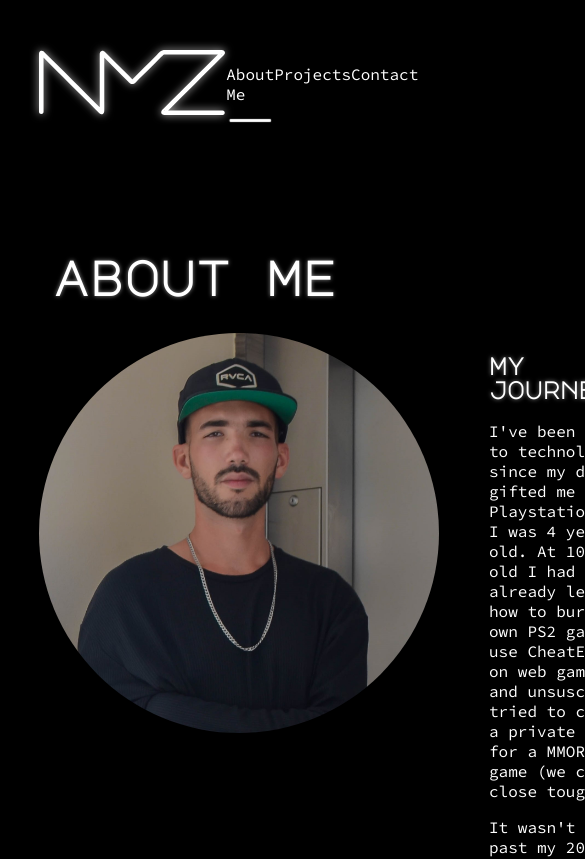
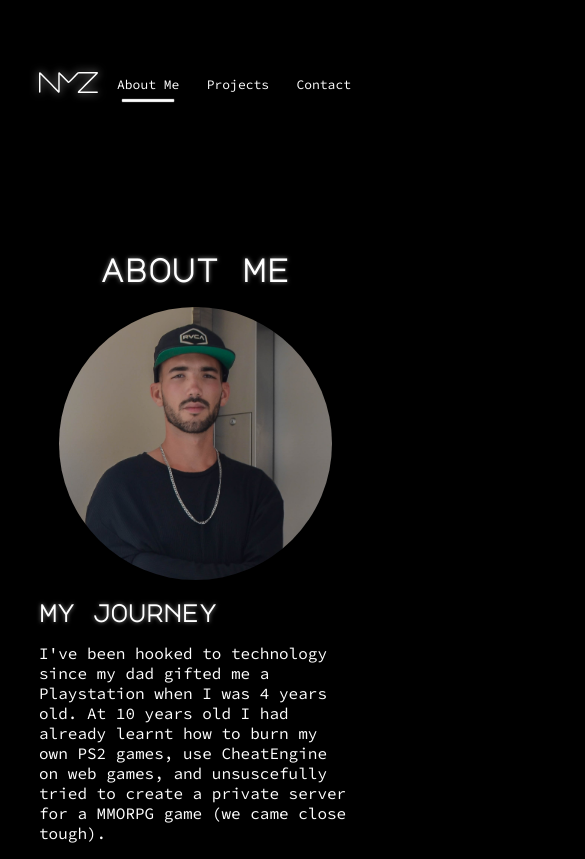
Before and after one commit to NicoMunoz909/portfolio, a React (Vite) app: page /about in a window 390 px wide. Shown: the top 859 px of the page, 585 px wide, since content can reach past the window. Built offline with nearby package versions, Linux system fonts and the light colour scheme.

Commit message:
Make website responsive

```diff
--- a/src/Components/Navbar/Navbar.css
+++ b/src/Components/Navbar/Navbar.css
@@ -9,20 +9,19 @@
   height: 20vh;
   padding: 0vh 10%;
   box-shadow: 0px 2px 7px 4px black;
-
   background-color: black;
   z-index: 1;
 }
 
 .navbar-icon {
-  width: 22vh;
+  width: 15vw;
   filter: drop-shadow(0px 0px 4px rgb(187, 186, 186));
 }
 
 .navbar-links {
   display: flex;
   justify-content: space-between;
-  width: 40%;
+  width: 40vw;
 }
 
 .navbar-links a {
@@ -57,3 +56,13 @@
   transform: translateX(-50%);
   border-radius: 100%;
 }
+
+@media (max-width: 425px) {
+  .navbar-links {
+    width: 60vw;
+  }
+
+  .navbar-links a {
+    font-size: small;
+  }
+}
--- a/src/Components/Project/Project.css
+++ b/src/Components/Project/Project.css
@@ -39,3 +39,14 @@
 .project-container__description a:hover {
   text-decoration: underline;
 }
+
+@media (max-width: 425px) {
+  .project-container {
+    flex-direction: column-reverse !important;
+  }
+
+  .project-container__img {
+    width: 80vw;
+    margin: 30px auto;
+  }
+}
--- a/src/Pages/About/About.css
+++ b/src/Pages/About/About.css
@@ -4,8 +4,8 @@
 
 .about-description .img-container {
   flex-shrink: 0;
-  width: 400px;
-  height: 400px;
+  width: 40vw;
+  height: 40vw;
   border-radius: 100%;
   margin-right: 50px;
   overflow: hidden;
@@ -37,3 +37,24 @@
   margin: auto;
   font-size: 48px;
 }
+
+@media (max-width: 425px) {
+  .about-description__content {
+    display: block;
+  }
+
+  .about-description .img-container {
+    width: 70vw;
+    height: 70vw;
+    margin: auto;
+  }
+
+  .about_technologies__icons div {
+    width: 20vw;
+  }
+
+  .about_technologies__icons span {
+    margin: auto;
+    font-size: 14px;
+  }
+}
--- a/src/Pages/Contact/Contact.css
+++ b/src/Pages/Contact/Contact.css
@@ -10,3 +10,10 @@
   font-size: 40px;
   margin: 0px 25px 0px 25px;
 }
+
+@media (max-width: 425px) {
+  .contact-socials svg {
+    font-size: 30px;
+    margin: 0px 10px 0px 10px;
+  }
+}
--- a/src/Pages/Contact/index.jsx
+++ b/src/Pages/Contact/index.jsx
@@ -7,7 +7,7 @@ const Contact = () => {
     <div className="contact content">
       <h1>contact me</h1>
       <div className="contact-socials">
-        <a href="mailto:nimunoz28@gmail.com" target="_blank" rel="noreferrer">
+        <a href="mailto:contact@dev.nmz.world" target="_blank" rel="noreferrer">
           <FiMail />
         </a>
         <a href="https:wa.me/+5493413062939" target="_blank" rel="noreferrer">
--- a/src/Pages/Home/Home.css
+++ b/src/Pages/Home/Home.css
@@ -19,3 +19,9 @@
 #see-more:hover {
   text-decoration: underline;
 }
+
+@media (max-width: 425px) {
+  .home h1::after {
+    font-size: 20px;
+  }
+}
--- a/src/Pages/ProjectDetailed/ProjectDetailed.css
+++ b/src/Pages/ProjectDetailed/ProjectDetailed.css
@@ -1,6 +1,4 @@
 .projectDetailed-info {
-  display: flex;
-  justify-content: space-between;
   margin-bottom: 10vh;
 }
 
@@ -45,14 +43,6 @@
   border-radius: 5px;
 }
 
-.projectDetailed-info__description {
-  max-width: 40vw;
-}
-
-.projectDetailed-tech {
-  max-width: 30vw;
-}
-
 .projectDetailed-tech__icons {
   display: flex;
   flex-wrap: wrap;
@@ -87,3 +77,22 @@
 .projectDetailed-info__links a:hover {
   filter: drop-shadow(0px 0px 4px rgb(187, 186, 186));
 }
+
+@media (max-width: 425px) {
+  .projectDetailed h1 {
+    font-size: 32px;
+  }
+
+  .projectDetailed-carousel__handles {
+    font-size: 30px;
+  }
+
+  .projectDetailed-tech__icons div {
+    width: 20vw;
+  }
+
+  .projectDetailed-info__links a {
+    margin-right: 15px;
+    text-decoration: underline;
+  }
+}
--- a/src/index.css
+++ b/src/index.css
@@ -44,3 +44,9 @@ h1 {
   padding: 0 10%;
   text-align: left;
 }
+
+@media (max-width: 425px) {
+  h1 {
+    font-size: 32px;
+  }
+}
```
